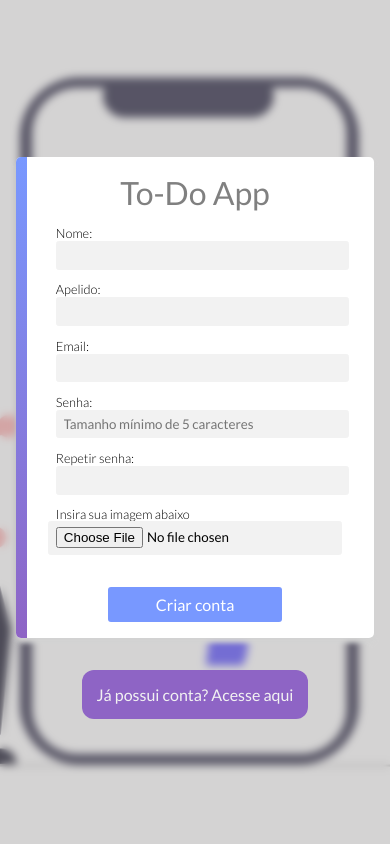
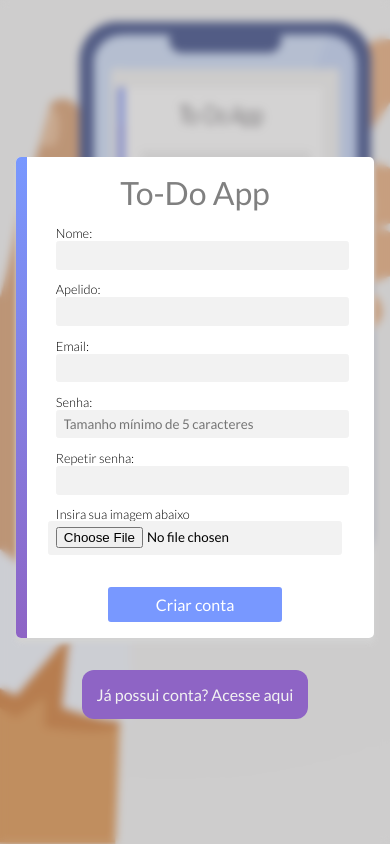
Before and after one commit to dougsn/toDoApp, a plain HTML site: page signup.html in a window 390 px wide. Drawn offline with Linux system fonts and the light colour scheme; some packages are replaced by stand-ins of ours; a script that the page names is missing.

Commit message:
Realizando a troca das imagens de loginn e signup e começo da responsividade do skeletonn

```diff
--- a/scripts/login/loader.js
+++ b/scripts/login/loader.js
@@ -103,6 +103,7 @@ function removerSkeleton(conteiner) {
 
   // Selecionamos todos os skeletons dentro deste conteiner
   const skeletons = document.querySelectorAll('.skeleton-conteiner');
+  // '.skeleton-conteiner'
 
   // Iteramos sobre a lista de skeletons e removemos cada um deles
   // do referido conteiner
--- a/styles/acesso.css
+++ b/styles/acesso.css
@@ -95,10 +95,10 @@ button:disabled {
 }
 
 .left{
-  background-image: url('../assets/pessoa-login.png');
+  background-image: url('../assets/tela_login_toDo.png');
   background-repeat: no-repeat;
   background-size: cover;
-  background-position: top;
+  background-position: center;
   height: 100vh;
   width: 100vw;
 }
--- a/styles/signup.css
+++ b/styles/signup.css
@@ -1,5 +1,5 @@
 .left{
-    background-image: url('../assets/pessoa-signup.png') !important;
+    background-image: url('../assets/cadastro_toDo.png') !important;
     background-repeat: no-repeat;
     background-size: cover;
     background-position: center;
--- a/styles/spinner.css
+++ b/styles/spinner.css
@@ -56,8 +56,6 @@
 
 
 
-
-
 /* SKELETON */
 .skeleton-conteiner {
   display: flex;
@@ -105,3 +103,10 @@
     background: white;
   }
  }
+
+
+ @media (max-width:750px) {
+  .skeleton-conteiner {
+   width: 150px;
+  }
+}
```
Also changed, not shown: tarefas.html (+3 -25 lines), assets/cadastro_toDo.png (added), assets/send.png (deleted), assets/tela_login_toDo.png (added).
